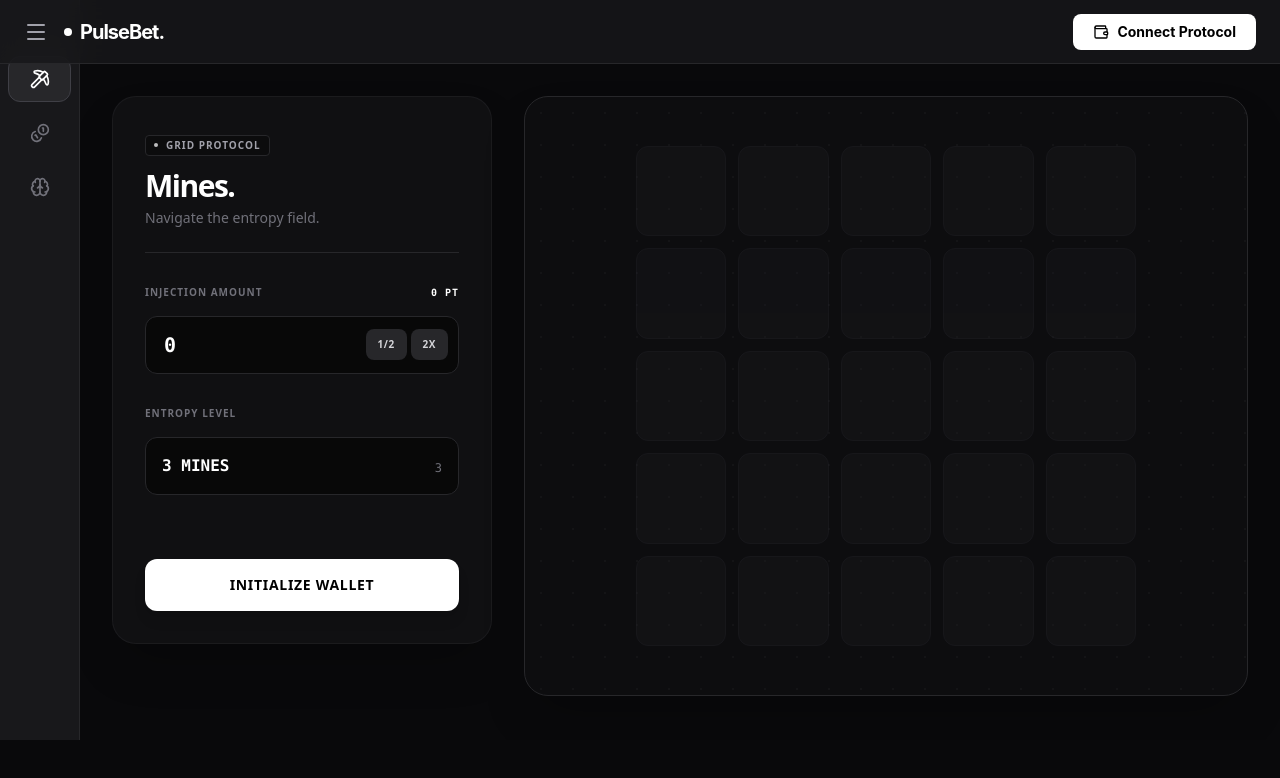
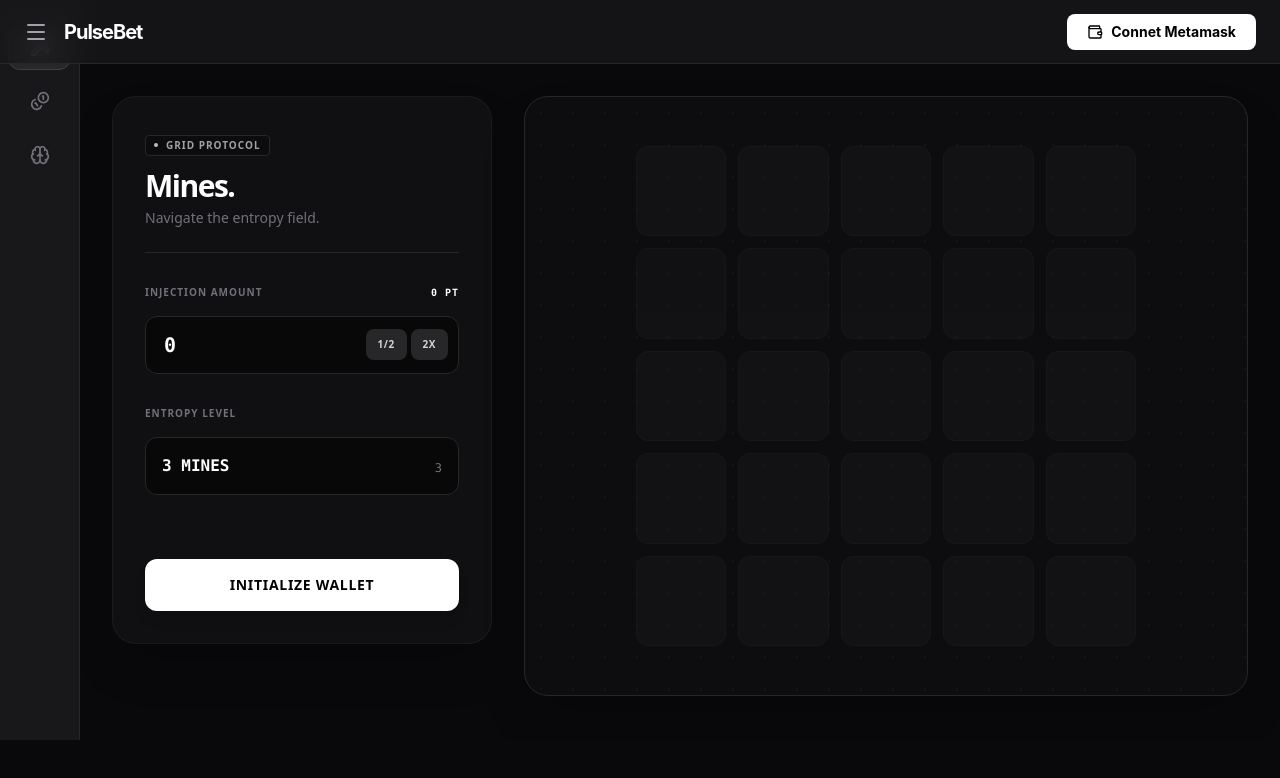
Before and after one commit to ashishexee/PulseBet, a React (Vite) app in the folder frontend/: page /games/mining in a window 1280 px wide. Shown: the top 778 px of the page. Built offline with nearby package versions, Linux system fonts and the light colour scheme.

Commit message:
Update branding and labels in Header and Home pages
Removed trailing dot from 'PulseBet' branding and updated token labels in Header. Changed event name to 'Linera AKINDO Wavehack' on Home page. Fixed button label to 'Connet Metamask' and cleaned up unused Sidebar code.

```diff
--- a/frontend/src/components/layout/Header.tsx
+++ b/frontend/src/components/layout/Header.tsx
@@ -37,9 +37,8 @@ export function Header({ toggleSidebar }: HeaderProps) {
                     <Menu className="w-6 h-6" />
                 </button>
                 <div className="flex items-center gap-2">
-                    <span className="w-2 h-2 bg-white rounded-full"></span>
                     <span className="text-xl font-bold tracking-tighter text-white">
-                        PulseBet.
+                        PulseBet
                     </span>
                 </div>
             </div>
@@ -52,11 +51,11 @@ export function Header({ toggleSidebar }: HeaderProps) {
                             <span className="text-[10px] font-bold text-zinc-500 uppercase tracking-widest">Available</span>
                             <div className="flex items-center gap-2">
                                 <span className="font-mono font-bold text-white text-sm">
-                                    {tokenBalance ?? "0"} PT
+                                    {tokenBalance ?? "0"} PulseToken
                                 </span>
                                 <span className="text-zinc-700 text-xs">|</span>
                                 <span className="font-mono text-zinc-400 text-xs">
-                                    {balance ?? "0"} BUILD
+                                    {balance ?? "0"} LINERA
                                 </span>
                             </div>
                         </div>
@@ -97,7 +96,7 @@ export function Header({ toggleSidebar }: HeaderProps) {
                         className="flex items-center gap-2 px-5 py-2 rounded-lg bg-white hover:bg-zinc-200 text-black font-bold text-sm transition-all transform active:scale-95"
                     >
                         <Wallet className="w-4 h-4" />
-                        <span>Connect Protocol</span>
+                        <span>Connet Metamask</span>
                     </button>
                 )}
             </div>
--- a/frontend/src/components/layout/Sidebar.tsx
+++ b/frontend/src/components/layout/Sidebar.tsx
@@ -24,10 +24,7 @@ export const Sidebar = ({ onClose, collapsed = false }: SidebarProps) => {
     return (
         <div className={`h-full bg-zinc-900 flex flex-col py-6 border-r border-zinc-800 shrink-0 transition-all duration-300 w-full`}>
 
-            {collapsed && (
-                <div className="mb-8 flex justify-center animate-fade-in">
-                </div>
-            )}
+
 
             <nav className={`flex-1 ${collapsed ? 'px-2' : 'px-4'}`}>
                 <ul className="space-y-2">
--- a/frontend/src/pages/Home.tsx
+++ b/frontend/src/pages/Home.tsx
@@ -3,7 +3,6 @@ import { Pickaxe, Brain, ChevronRight, Zap, Cpu, Activity, ExternalLink, Databas
 
 export const Home = () => {
     const navigate = useNavigate();
-
     const protocols = [
         {
             id: 'mines',
@@ -68,12 +67,12 @@ export const Home = () => {
                                 <span className="animate-ping absolute inline-flex h-full w-full rounded-full bg-white opacity-75"></span>
                                 <span className="relative inline-flex rounded-full h-2 w-2 bg-white"></span>
                             </span>
-                            <span className="text-xs font-mono font-bold text-zinc-300 tracking-wider uppercase">Linera Hackathon 2024</span>
+                            <span className="text-xs font-mono font-bold text-zinc-300 tracking-wider">Linera AKINDO Wavehack</span>
                         </div>
 
                         <div className="space-y-6">
                             <h1 className="text-7xl md:text-9xl font-black tracking-tighter text-white animate-fade-in-up delay-100 leading-[0.85]">
-                                <span className="text-transparent bg-clip-text bg-gradient-to-r from-white via-zinc-200 to-zinc-500">PulseBet.</span>
+                                <span className="text-transparent bg-clip-text bg-gradient-to-r from-white via-zinc-200 to-zinc-500">PulseBet</span>
                             </h1>
 
                             <p className="text-xl md:text-2xl text-zinc-400 max-w-2xl leading-relaxed animate-fade-in-up delay-200 font-light">
```
